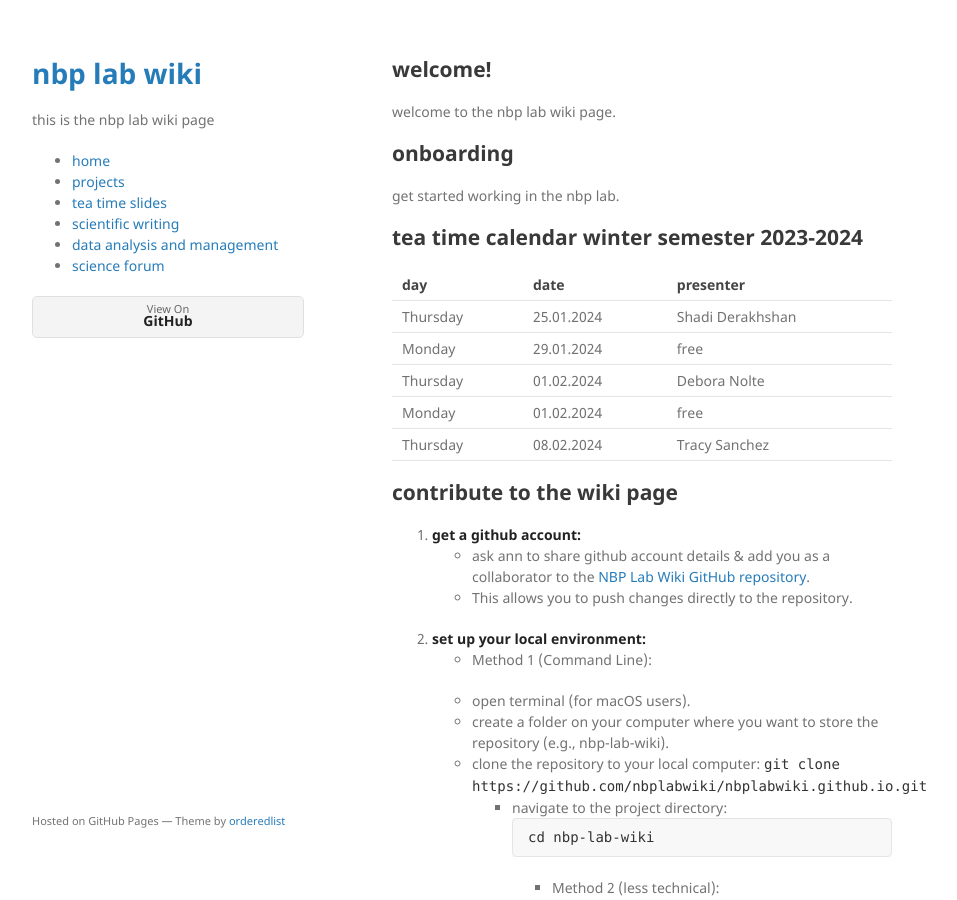
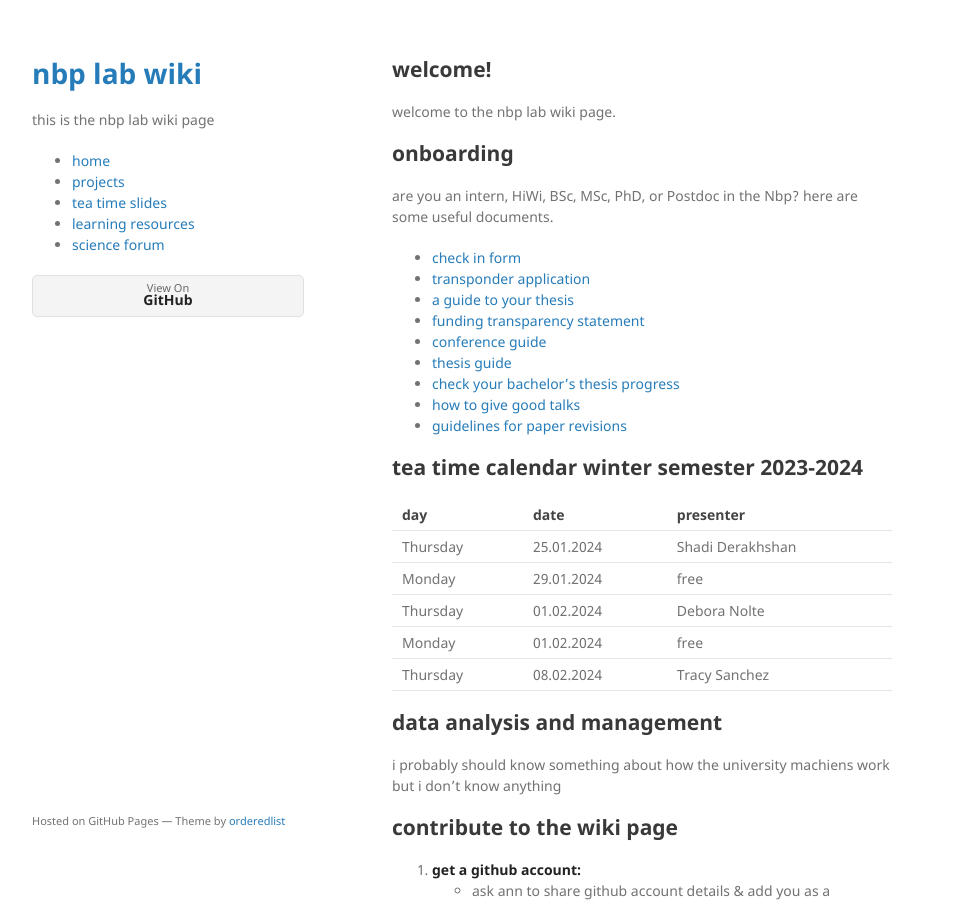
Before and after one commit to comco23/comco23.github.io, a Jekyll site: the page built from index.md, in a window 1280 px wide and 900 px high. Shown: the whole window, without its empty margins (178-1135 px from the left). Built offline with Jekyll 4.4.1, drawn with Linux system fonts in a browser that asks for light colours.

Commit message:
added some pdf files

```diff
--- a/_includes/navigation.html
+++ b/_includes/navigation.html
@@ -4,8 +4,7 @@
             <li><a href="{{ "/" | relative_url }}">home</a></li>
             <li><a href="{{ "/projects" | relative_url }}">projects</a></li>
             <li><a href="{{ "/slides" | relative_url }}">tea time slides</a></li>
-            <li><a href="{{ "/writing" | relative_url }}">scientific writing</a></li>
-            <li><a href="{{ "/data" | relative_url }}">data analysis and management</a></li>
+            <li><a href="{{ "/resources" | relative_url }}">learning resources</a></li>
             <li><a href="{{ "/forum" | relative_url }}">science forum</a></li>
             <!-- Add more navigation items as needed -->
           </ul>
--- a/index.md
+++ b/index.md
@@ -7,8 +7,17 @@ layout: default
 welcome to the nbp lab wiki page.
 
 ## onboarding
+are you an intern, HiWi, BSc, MSc, PhD, or Postdoc in the Nbp? here are some useful documents.
 
-get started working in the nbp lab.
+* [check in form](/slides/5-check-in-form.pdf)
+* [transponder application](slides/3-transponder-application.pdf)
+* [a guide to your thesis](/slides/5-check-in-form.pdf)
+* [funding transparency statement](slides/6-FundsTransparencyStatement.pdf)
+* [conference guide](slides/1-conference-guide.pdf)
+* [thesis guide](slides/2-thesis-guide.pdf)
+* [check your bachelor's thesis progress](slides/4-BScProgress.pdf)
+* [how to give good talks](slides/7-GivingGoodTalks.pdf)
+* [guidelines for paper revisions](slides/8-GuidelinesForRevisions.pdf)
 
 ## tea time calendar winter semester 2023-2024
 
@@ -19,6 +28,10 @@ get started working in the nbp lab.
 | Thursday     | 01.02.2024        | Debora Nolte    |
 | Monday       | 01.02.2024        | free            |
 | Thursday     | 08.02.2024        | Tracy Sanchez   |
+
+## data analysis and management
+
+i probably should know something about how the university machiens work but i don't know anything
 
 ## contribute to the wiki page
 
```
Also changed, not shown: data.md (deleted, +0 -5 lines), resources.md (added, +14 -0 lines), writing.md (deleted, +0 -7 lines), slides.md (line endings or trailing spaces), 8 other files.
